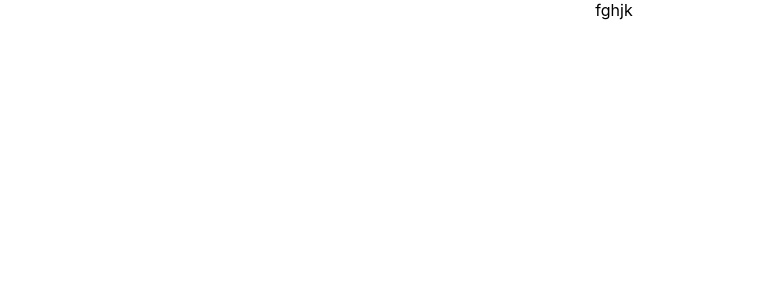
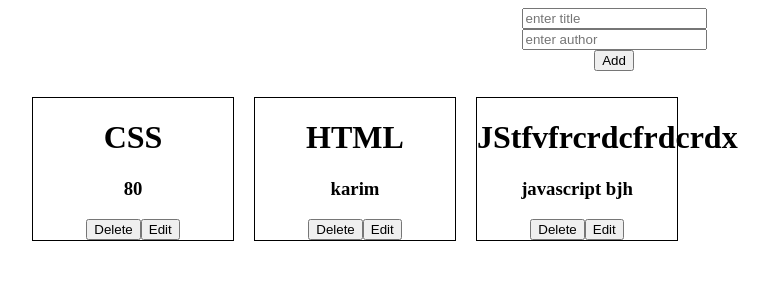
Before and after one commit to krishnauppalapat/main, a React (Create React App) app: page / in a window 1280 px wide. Shown: the top 300 px of the page, without its empty margins (26-795 px from the left). Built offline with nearby package versions, Linux system fonts and the light colour scheme; data requests are answered from the project's data file.

Commit message:
added crud operations

```diff
--- /dev/null
+++ b/mydb/db.json
@@ -0,0 +1,19 @@
+{
+  "books": [
+    {
+      "id": "1",
+      "title": "CSS",
+      "views": "80"
+    },
+    {
+      "id": "e82b",
+      "title": "HTML",
+      "views": "karim"
+    },
+    {
+      "id": "4d09",
+      "title": "JStfvfrcrdcfrdcrdx",
+      "views": "javascript bjh"
+    }
+  ]
+}
--- a/src/App.js
+++ b/src/App.js
@@ -1,10 +1,12 @@
 
 import './App.css';
+import Books from './Books';
 
 function App() {
+
   return (
     <div className="App">
-      fghjk
+      <Books/>
     </div>
   );
 }
--- /dev/null
+++ b/src/Books.jsx
@@ -0,0 +1,87 @@
+import React, { useEffect } from 'react';
+import axios from 'axios';
+
+const Books = () => {
+  var [books, setBooks] = React.useState([]);
+  var [newBook, setNewBook] = React.useState({
+    title: '',
+    views: ''
+  })
+  var [editFlag, setEditFlag] = React.useState(false);
+  var [selectedBook,setSelectedBook]=React.useState(null)
+  useEffect(function () {
+    getBooks();
+  }, [])
+  function addBook() {
+    axios.post('http://localhost:4000/books', newBook).then((res) => {
+      getBooks();
+    })
+  }
+  function getBooks() {
+    axios.get('http://localhost:4000/books').then((res) => {
+      setBooks([...res.data])
+    }).catch(() => { })
+
+  }
+  function deleteBook(id) {
+    axios.delete('http://localhost:4000/books/' + id).then(() => {
+      alert('deleted...')
+      getBooks()
+    })
+
+  }
+  function updateBook() {
+    axios.put('http://localhost:4000/books/'+selectedBook.id,selectedBook).then(()=>{
+      // alert('updated...')
+       getBooks()
+
+    })
+
+  }
+  function editBook(book){
+       setSelectedBook({...book})
+       setEditFlag(true)
+
+  }
+  return (
+    <div>
+
+    {
+      !editFlag &&
+        <>
+         <input type='text' placeholder="enter title" onChange={(event) => { setNewBook({ ...newBook, title: event.target.value }) }} /><br />
+        <input type='text' placeholder="enter author" onChange={(event) => { setNewBook({ ...newBook, views: event.target.value }) }} /><br />
+        <button onClick={() => { addBook() }}>Add</button><br/>
+      </>
+    }
+
+{
+      editFlag &&
+        <>
+         <input type='text' placeholder="enter title" value={selectedBook.title} onChange={(event) => { setSelectedBook({ ...selectedBook, title: event.target.value }) }} /><br />
+        <input type='text' placeholder="enter views" value={selectedBook.views} onChange={(event) => { setSelectedBook({ ...selectedBook, views: event.target.value }) }} /><br />
+        <button onClick={() => { updateBook() }}>update</button><br/>
+      </>
+    }
+
+      <ul className='main'>
+        {
+          books.length > 0 && books.map((book, i) => {
+            return (
+              <li id='books' key={i}>
+                <h1>{book.title}</h1>
+                <h3>{book.views}</h3>
+                <button onClick={() => { deleteBook(book.id) }}>Delete</button>
+                <button onClick={() => { editBook(book) }}>Edit</button>
+
+              </li>
+
+            )
+          })
+        }
+      </ul>
+    </div>
+  )
+}
+
+export default Books
--- a/src/index.css
+++ b/src/index.css
@@ -1,13 +1,15 @@
-body {
-  margin: 0;
-  font-family: -apple-system, BlinkMacSystemFont, 'Segoe UI', 'Roboto', 'Oxygen',
-    'Ubuntu', 'Cantarell', 'Fira Sans', 'Droid Sans', 'Helvetica Neue',
-    sans-serif;
-  -webkit-font-smoothing: antialiased;
-  -moz-osx-font-smoothing: grayscale;
+#books{
+  justify-content: space-around;
+  flex-wrap: wrap;
+  list-style: none;
+  border:1px solid black;
+  width:200px;
+  margin: 10px;
 }
-
-code {
-  font-family: source-code-pro, Menlo, Monaco, Consolas, 'Courier New',
-    monospace;
+#books li{
+  padding: 10px;
+  margin:10px;
 }
+.main{
+  display:flex
+}
```
